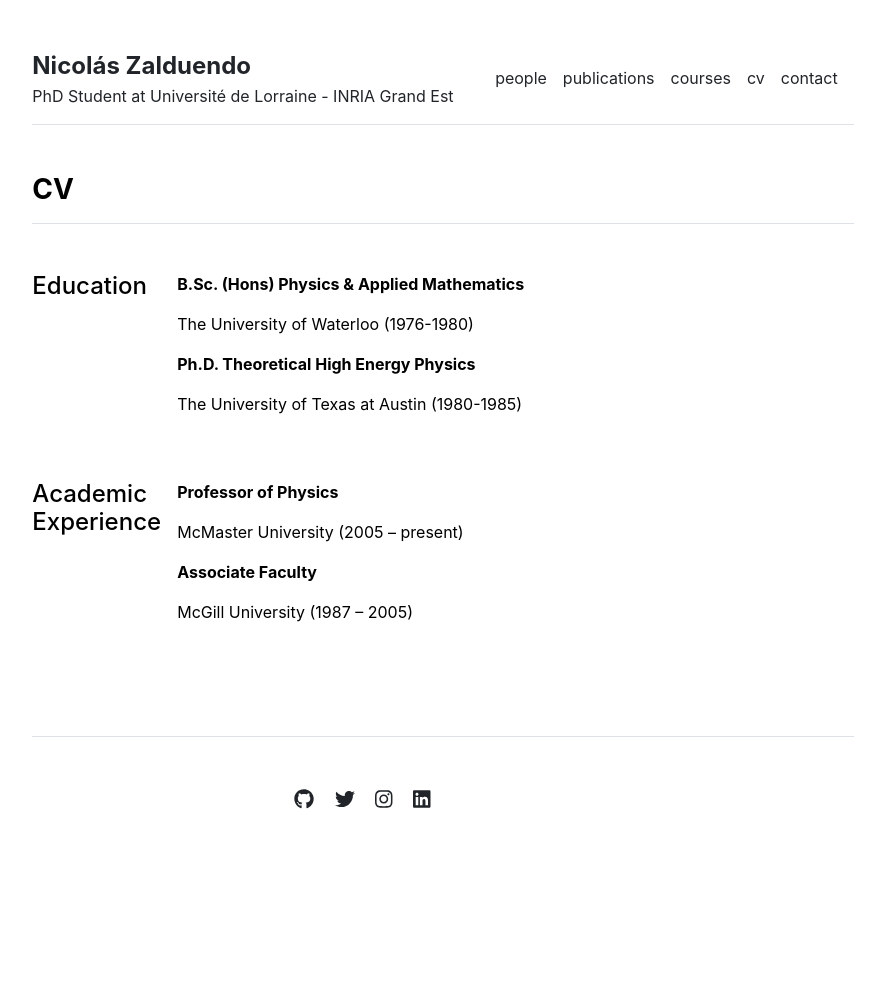
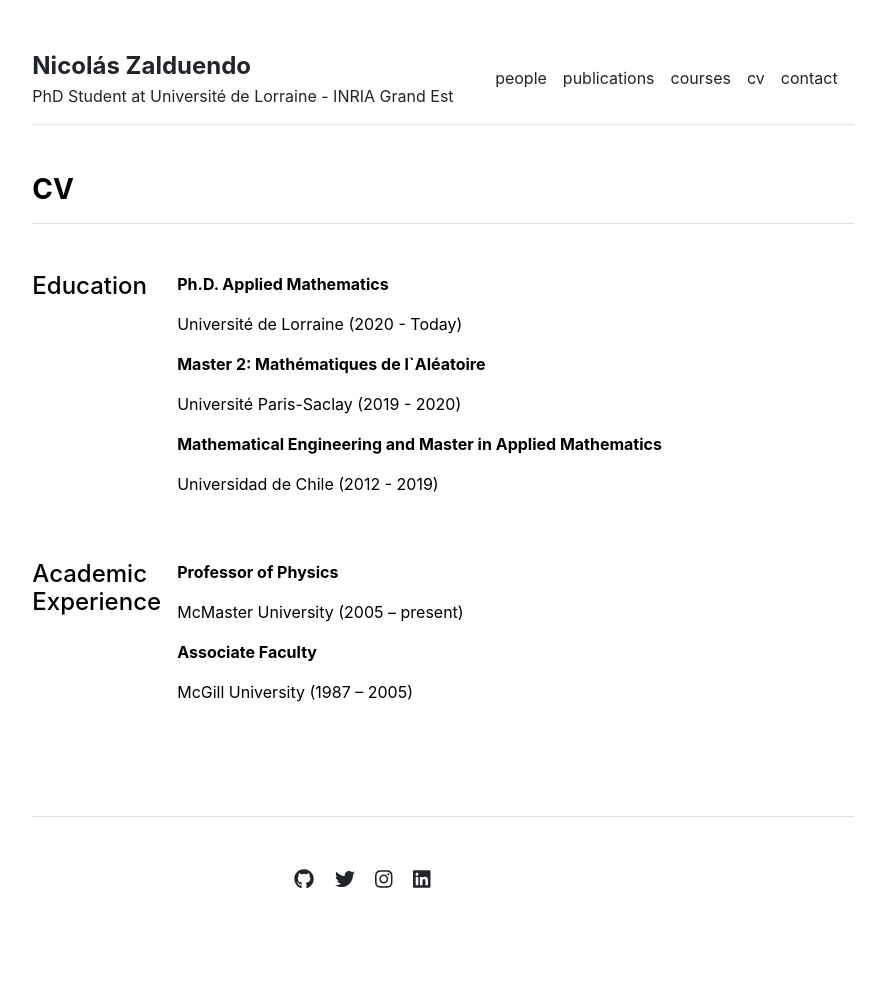
Before and after one commit to nzalduendo/nzalduendo.github.io, a Jekyll site: the page built from cv.md, in a window 1280 px wide. Shown: the whole page, without its empty margins (197-1082 px from the left). Built offline with Jekyll 4.4.1, drawn with Linux system fonts in a browser that asks for light colours; before the commit the page ends 911 px from its top, so only the background shows below that.

Commit message:
Update education.yml

```diff
--- a/_data/cv/education.yml
+++ b/_data/cv/education.yml
@@ -1,5 +1,8 @@
-- title: 'B.Sc. (Hons) Physics & Applied Mathematics'
-  description: 'The University of Waterloo (1976-1980)'
+- title: 'Ph.D. Applied Mathematics'
+  description: 'Université de Lorraine (2020 - Today)'
 
-- title: 'Ph.D. Theoretical High Energy Physics'
-  description: 'The University of Texas at Austin (1980-1985)'
+- title: 'Master 2: Mathématiques de l`Aléatoire'
+  description: 'Université Paris-Saclay (2019 - 2020)'
+
+- title: 'Mathematical Engineering and Master in Applied Mathematics'
+  description: 'Universidad de Chile (2012 - 2019)'
```
